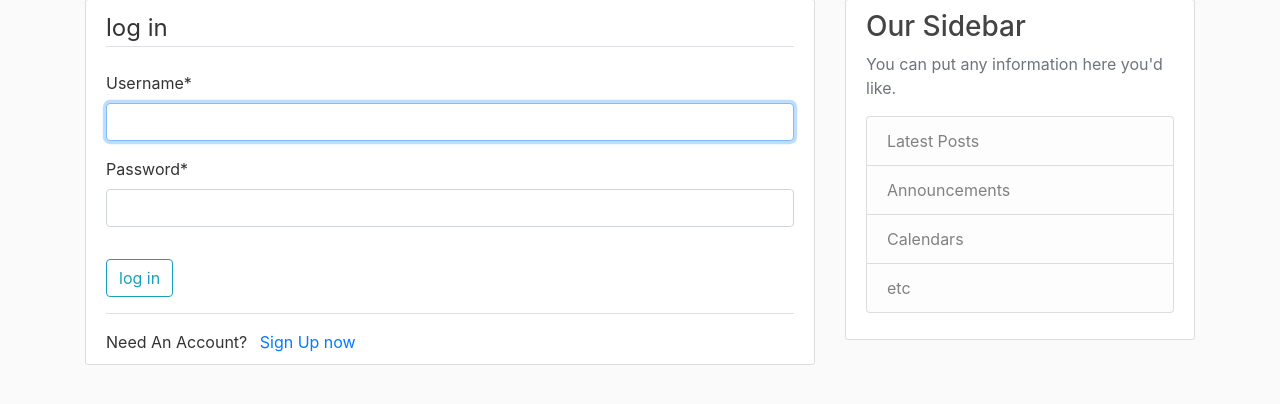
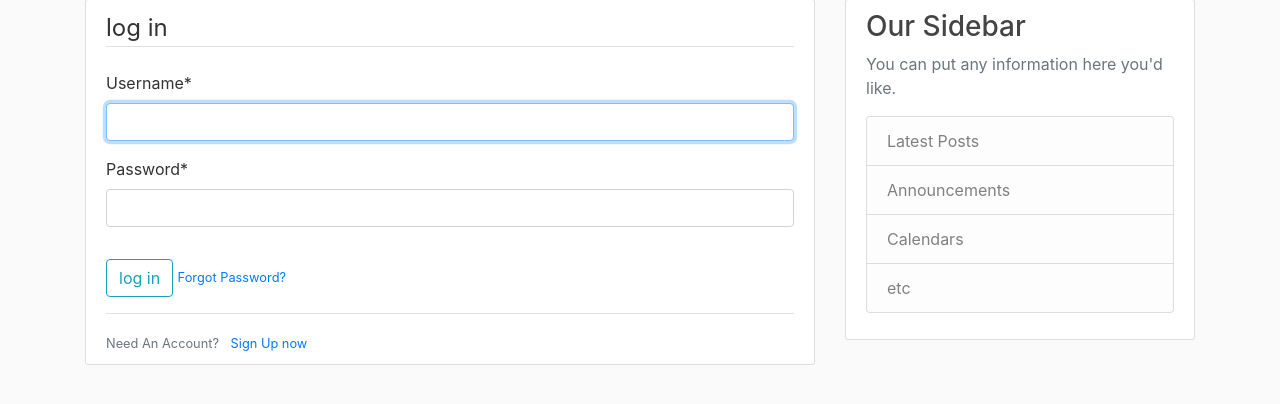
Before and after one commit to JermainGeorge/blog-web, a Django app: page /login/ in a window 1280 px wide. Shown: the part 81-485 px from the top of the page. Run offline with Django 5.2, Linux system fonts and the light colour scheme; some libraries are stand-ins or nearby versions.

Commit message:
Password_reset & Email_sending

```diff
--- a/tutorial/tutorial/urls.py
+++ b/tutorial/tutorial/urls.py
@@ -28,6 +28,26 @@ urlpatterns = [
     #class based views
     path('login/', auth_views.LoginView.as_view(template_name='users/login.html'), name='users-login'),
     path('logout/', auth_views.LogoutView.as_view(template_name='users/logout.html'), name='users-logout'),
+    path('password-reset/',
+         auth_views.PasswordResetView.as_view(
+             template_name='users/password_reset.html'
+         ),
+         name='password_reset'),
+    path('password-reset/done/',
+         auth_views.PasswordResetDoneView.as_view(
+             template_name='users/password_reset_done.html'
+         ),
+         name='password_reset_done'),
+    path('password-reset-confirm/<uidb64>/<token>/',
+         auth_views.PasswordResetConfirmView.as_view(
+             template_name='users/password_reset_confirm.html'
+         ),
+         name='password_reset_confirm'),
+    path('password-reset-complete/',
+         auth_views.PasswordResetCompleteView.as_view(
+             template_name='users/password_reset_complete.html'
+         ),
+         name='password_reset_complete'),#
     path('', include('blog.urls')),
 ]
 
--- a/tutorial/users/templates/users/login.html
+++ b/tutorial/users/templates/users/login.html
@@ -10,10 +10,15 @@
             </fieldset>
             <div class="form-group">
                 <button class="btn btn-outline-info" type="submit">log in</button>
+                <small class="text-muted">
+                    <a href="{% url 'password_reset' %}">Forgot Password?</a>
+                </small>
+
             </div>
         </form>
         <div class="border-top pt-3">
-           Need An Account? <a class="ml-2" href="{%url 'users-register'%}">Sign Up now</a>
+            <small class="text-muted">
+                Need An Account? <a class="ml-2" href="{%url 'users-register'%}">Sign Up now</a>
             </small>
         </div>
     </div>
--- /dev/null
+++ b/tutorial/users/templates/users/password_reset_done.html
@@ -0,0 +1,6 @@
+{% extends "blog/base.html" %}
+{% block content %}
+    <div class="alert alert-info">
+        An email has been sent with instructions to reset your password
+    </div>
+{% endblock content %}
```
Also changed, not shown: tutorial/tutorial/settings.py (+7 -0 lines), tutorial/users/templates/users/password_reset.html (added, +16 -0 lines), tutorial/users/templates/users/password_reset_complete.html (added, +7 -0 lines), tutorial/users/templates/users/password_reset_confirm.html (added, +16 -0 lines), tutorial/db.sqlite3.
